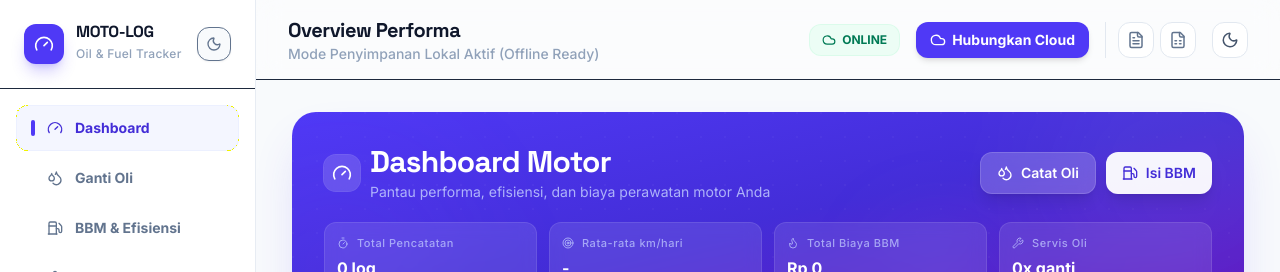
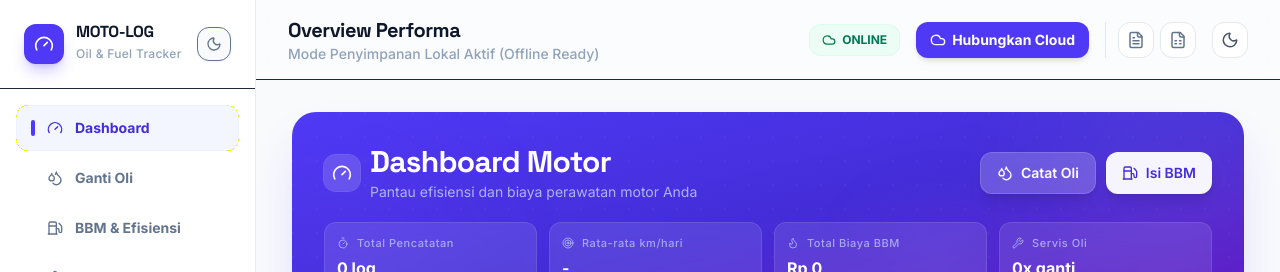
Before and after one commit to haris798/moto, a React (Vite) app: page / in a window 1280 px wide. Shown: the top 272 px of the page. Built offline with nearby package versions, Linux system fonts and the light colour scheme.

Commit message:
docs: improve code readability with Indonesian comments
- Update app title and UI descriptions.
- Add descriptive comments for state management and core components.
- Improve internal documentation for better maintainability.

```diff
--- a/index.html
+++ b/index.html
@@ -3,7 +3,7 @@
   <head>
     <meta charset="UTF-8" />
     <meta name="viewport" content="width=device-width, initial-scale=1.0" />
-    <title>My Google AI Studio App</title>
+    <title>Motor.ku App</title>
   </head>
   <body>
     <div id="root"></div>
--- a/src/App.tsx
+++ b/src/App.tsx
@@ -33,7 +33,8 @@ const DEFAULT_SETTINGS: AppSettings = {
 };
 
 export default function App() {
-  // 1. Core States
+  // 1. State Inti (Core States)
+  // Menyimpan data riwayat oli, BBM, pengaturan, status user, dan state UI
   const [oilLogs, setOilLogs] = useState<OilLog[]>([]);
   const [fuelLogs, setFuelLogs] = useState<FuelLog[]>([]);
   const [settings, setSettings] = useState<AppSettings>(DEFAULT_SETTINGS);
@@ -43,7 +44,7 @@ export default function App() {
   const [isOnline, setIsOnline] = useState(typeof navigator !== 'undefined' ? navigator.onLine : true);
   const [darkMode, setDarkMode] = useState(false);
 
-  // Sync state tracking
+  // Status sinkronisasi ke cloud database (Supabase)
   const [syncStatus, setSyncStatus] = useState<SyncStatus>({
     lastSyncedAt: null,
     pendingSyncCount: 0,
@@ -58,9 +59,10 @@ export default function App() {
     { id: 'settings', label: 'Pengaturan', icon: Settings },
   ];
 
-  // 2. Load cached data on mount
+  // 2. Inisialisasi Data pada saat komponen dimuat (Mount)
+  // Memuat pengaturan dan log yang tersimpan di localStorage (Offline-First)
   useEffect(() => {
-    // A. Load Local Settings
+    // A. Memuat pengaturan lokal
     const cachedSettings = localStorage.getItem('oil_tracker_settings');
     let loadedSettings = DEFAULT_SETTINGS;
     if (cachedSettings) {
@@ -73,7 +75,7 @@ export default function App() {
       }
     }
 
-    // B. Load Logs
+    // B. Memuat Riwayat Oli dan BBM
     const cachedOil = localStorage.getItem('oil_tracker_oil_logs');
     if (cachedOil) {
       try {
@@ -88,7 +90,7 @@ export default function App() {
       } catch (e) { }
     }
 
-    // C. Setup Theme
+    // C. Konfigurasi Tema (Terang/Gelap)
     const isDark = loadedSettings.theme === 'dark' || localStorage.getItem('oil_tracker_theme') === 'dark';
     setDarkMode(isDark);
     if (isDark) {
@@ -97,7 +99,7 @@ export default function App() {
       document.documentElement.classList.remove('dark');
     }
 
-    // D. Fetch Supabase User Session if configured
+    // D. Mengecek sesi pengguna di Supabase jika sudah login
     const client = getSupabaseClient();
     if (client) {
       client.auth.getUser().then(async ({ data: { user: sbUser } }) => {
@@ -154,7 +156,8 @@ export default function App() {
     }));
   }, [oilLogs, fuelLogs]);
 
-  // 3. Online/Offline events
+  // 3. Listener Status Jaringan (Online/Offline)
+  // Membantu untuk menunda atau mengaktifkan sinkronisasi Supabase secara otomatis
   useEffect(() => {
     const handleOnline = () => {
       setIsOnline(true);
@@ -174,7 +177,8 @@ export default function App() {
     };
   }, [settings.supabase.connected, user, oilLogs, fuelLogs]);
 
-  // 4. Periodically check for Telegram Alerts on app load / log updates
+  // 4. Pengecekan Peringatan Telegram
+  // Akan diperiksa secara periodik atau setelah pembaruan log untuk mengirimkan notifikasi
   useEffect(() => {
     if (settings.telegram.enabled && oilLogs.length > 0) {
       const maxOilMileage = Math.max(...oilLogs.map(l => l.mileage));
@@ -515,7 +519,7 @@ export default function App() {
               </span>
               <div>
                 <h1 className="text-sm font-black tracking-tight text-slate-900 dark:text-white font-display leading-none">
-                  Motor.ku Tracker
+                  Motor.ku
                 </h1>
                 <span className="text-[11px] text-slate-400 dark:text-slate-500">Jurnal BBM</span>
               </div>
--- a/src/components/Dashboard.tsx
+++ b/src/components/Dashboard.tsx
@@ -206,6 +206,8 @@ export default function Dashboard({ oilLogs, fuelLogs, settings, onNavigate }: D
   const totalKm = jarakData.reduce((sum, r) => sum + r.total_km, 0);
 
   // ── Filter Rentang Tanggal (Date Range Filter) ─────────────────────────────
+  // Fitur ini memungkinkan pengguna untuk memfilter data biaya, oli, dan jarak tempuh
+  // berdasarkan rentang waktu tertentu, memberikan fleksibilitas analisis yang lebih baik.
   type TimeFilterMode = '7d' | 'month' | '30d' | '3m' | 'year' | 'all' | 'custom';
   const [timeFilterMode, setTimeFilterMode] = useState<TimeFilterMode>('month');
   const [customStartDate, setCustomStartDate] = useState<string>('');
@@ -345,7 +347,7 @@ export default function Dashboard({ oilLogs, fuelLogs, settings, onNavigate }: D
                     Dashboard Motor
                   </h1>
                   <p className="text-indigo-200/80 dark:text-slate-400 text-sm mt-0.5">
-                    Pantau performa, efisiensi, dan biaya perawatan motor Anda
+                    Pantau efisiensi dan biaya perawatan motor Anda
                   </p>
                 </div>
               </div>
--- a/src/components/FuelLogs.tsx
+++ b/src/components/FuelLogs.tsx
@@ -72,13 +72,18 @@ const getEfficiencyBadge = (eff: number | undefined) => {
 };
 
 // ─── Component ───────────────────────────────────────────────────────────────
+// Komponen utama untuk mengelola pencatatan riwayat pembelian BBM kendaraan.
+// Menghitung dan melacak efisiensi konsumsi bahan bakar (km/L) berdasarkan data perjalanan.
 export default function FuelLogs({ logs, onAddLog, onEditLog, onDeleteLog, settings }: FuelLogsProps) {
+  // State lokal untuk manajemen modal form (Tambah/Edit)
   const [isFormOpen, setIsFormOpen] = useState(false);
   const [editingId, setEditingId] = useState<string | null>(null);
   const [date, setDate] = useState(new Date().toISOString().split('T')[0]);
   const [cost, setCost] = useState<number | ''>('');
   const [formError, setFormError] = useState<string | null>(null);
-  const [effCalculating, setEffCalculating] = useState(false);
+  const [effCalculating, setEffCalculating] = useState(false); // Status kalkulasi efisiensi
+
+  // State lokal untuk pencarian, filter jenis bahan bakar, dan urutan
   const [searchQuery, setSearchQuery] = useState('');
   const [fuelTypeFilter, setFuelTypeFilter] = useState('All');
   const [sortOrder, setSortOrder] = useState<'desc' | 'asc'>('desc');
--- a/src/components/OilLogs.tsx
+++ b/src/components/OilLogs.tsx
@@ -30,12 +30,17 @@ const scaleIn = {
 };
 
 // ─── Component ───────────────────────────────────────────────────────────────
+// Komponen utama untuk mengelola pencatatan riwayat ganti oli kendaraan.
+// Mendukung penambahan, pengeditan, penghapusan, pencarian, dan filter data oli.
 export default function OilLogs({ logs, onAddLog, onEditLog, onDeleteLog, settings }: OilLogsProps) {
+  // State lokal untuk manajemen modal form (Tambah/Edit)
   const [isFormOpen, setIsFormOpen] = useState(false);
   const [editingId, setEditingId] = useState<string | null>(null);
   const [date, setDate] = useState(new Date().toISOString().split('T')[0]);
   const [cost, setCost] = useState<number | ''>('');
   const [formError, setFormError] = useState<string | null>(null);
+
+  // State lokal untuk pencarian, filter, dan urutan
   const [searchQuery, setSearchQuery] = useState('');
   const [brandFilter, setBrandFilter] = useState('All');
   const [sortOrder, setSortOrder] = useState<'desc' | 'asc'>('desc');
--- a/src/lib/supabaseClient.ts
+++ b/src/lib/supabaseClient.ts
@@ -5,6 +5,7 @@ let supabaseInstance: SupabaseClient | null = null;
 let currentUrl = '';
 let currentKey = '';
 
+// Mengelola inisialisasi dan pengambilan instance dari Supabase Client
 export function getSupabaseClient(url?: string, anonKey?: string): SupabaseClient | null {
   // Try to load from provided args or localStorage
   const defaultUrl = 'https://pcoyvfhcniscynjkndlw.supabase.co';
```
Also changed, not shown: src/components/SettingsTab.tsx (+6 -4 lines).
